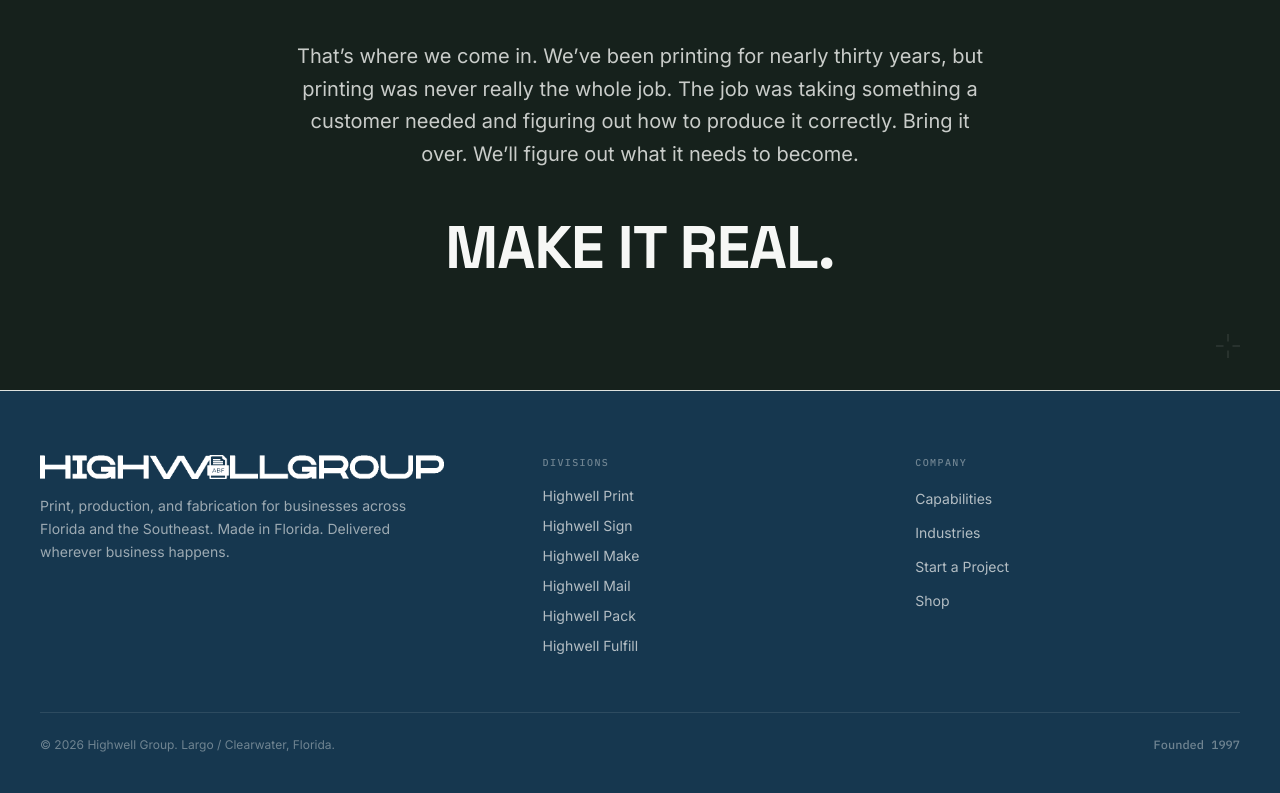
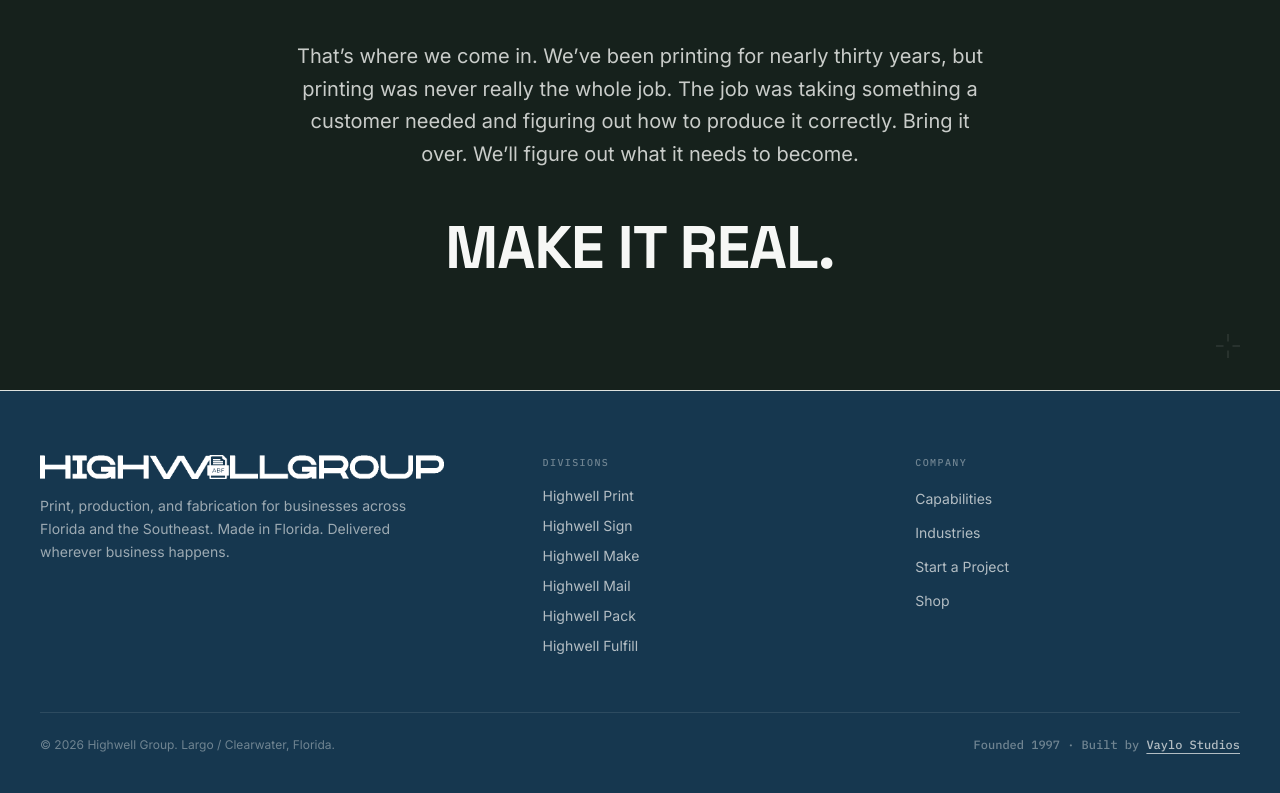
Before and after one commit to Vaylo-Studios/highwell-group, a Next.js app: page / in a window 1280 px wide. Shown: the part 5534-6327 px from the top of the page. Built offline with nearby package versions, Linux system fonts and the light colour scheme.

Commit message:
Credit Vaylo Studios in the footer
Backlink for SEO, matching the pattern already on Vaylo's own products.

```diff
--- a/src/components/Footer.tsx
+++ b/src/components/Footer.tsx
@@ -26,8 +26,8 @@
             <Image
               src="/brand/highwell-logo.png"
               alt="Highwell Group"
-              width={200}
-              height={12}
+              width={1178}
+              height={70}
               className="h-6 w-auto brightness-0 invert"
             />
             <p className="mt-4 max-w-sm text-sm leading-relaxed text-paper/60">
@@ -71,7 +71,17 @@
 
         <div className="mt-14 flex flex-col gap-2 border-t border-paper/10 pt-6 text-xs text-paper/40 sm:flex-row sm:items-center sm:justify-between">
           <p>&copy; {new Date().getFullYear()} Highwell Group. Largo / Clearwater, Florida.</p>
-          <p className="font-spec">Founded 1997</p>
+          <p className="font-spec">
+            Founded 1997 &middot; Built by{" "}
+            <a
+              href="https://vaylostudios.com"
+              target="_blank"
+              rel="noopener noreferrer"
+              className="text-paper/70 underline underline-offset-4 hover:text-paper"
+            >
+              Vaylo Studios
+            </a>
+          </p>
         </div>
       </div>
     </footer>
```
